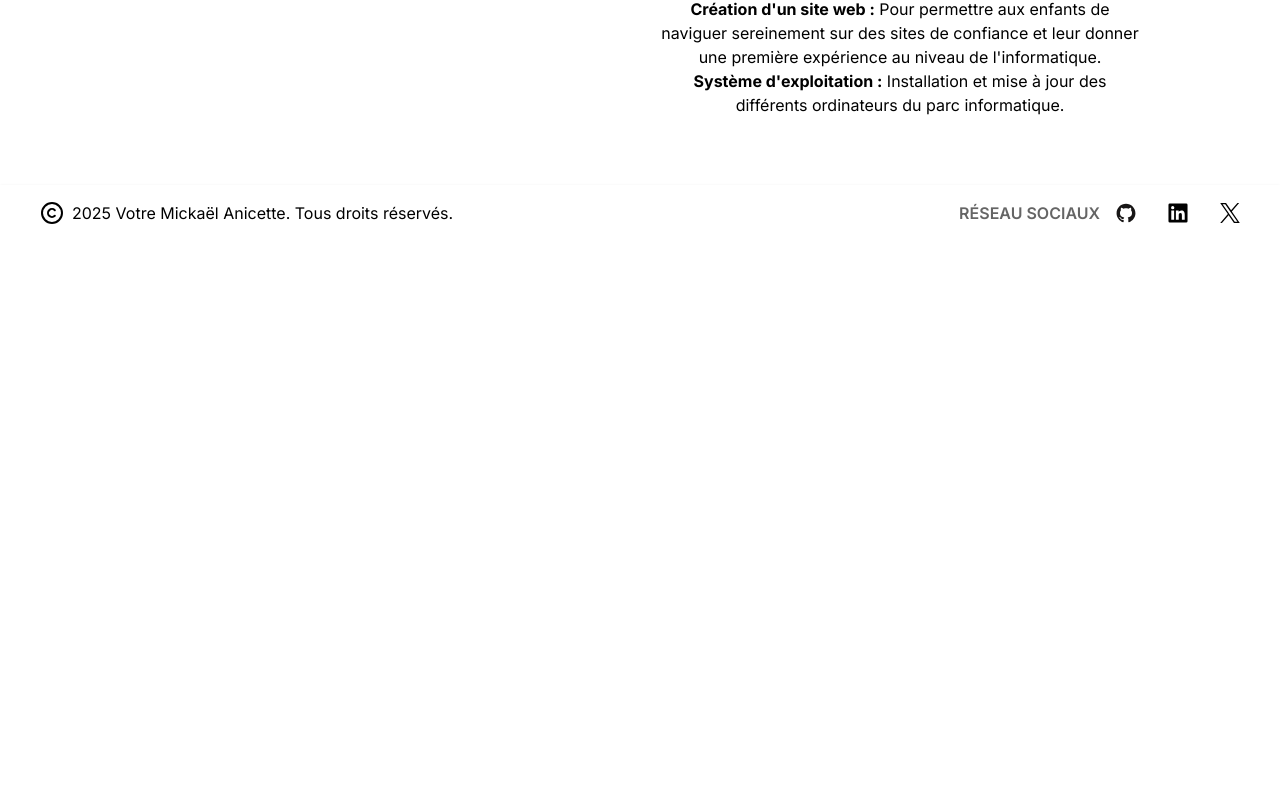
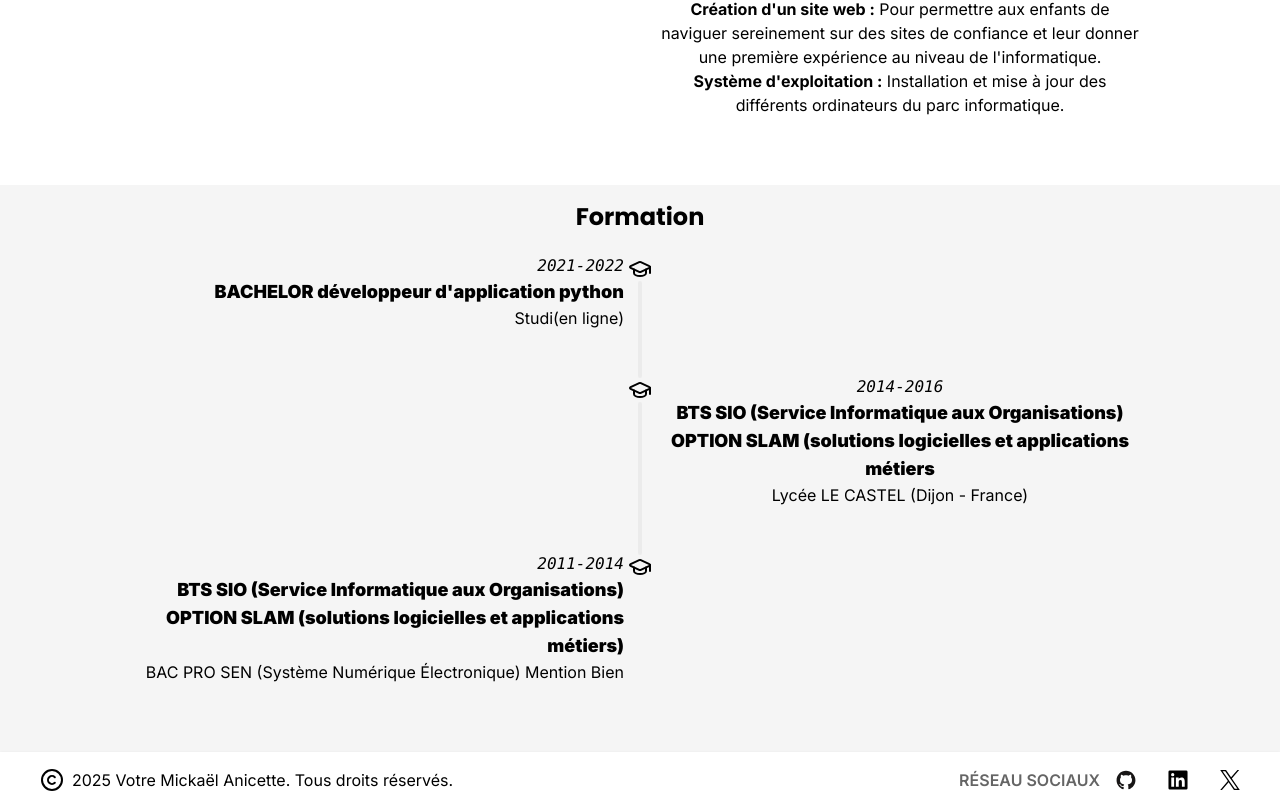
Before and after one commit to mcmikashi/mcmikashi.github.io, a SvelteKit app: page / in a window 1280 px wide. Shown: the part 2242-3050 px from the top of the page. Before the commit the page ends 2483 px from the top, so only its background shows below. Built offline with nearby package versions, Linux system fonts and the light colour scheme.

Commit message:
Add education component

```diff
--- /dev/null
+++ b/src/lib/components/common/Education.svelte
@@ -0,0 +1,53 @@
+<script>
+	import { GraduationCap } from '@lucide/svelte';
+</script>
+
+<section class="hero bg-base-200" id="education">
+	<div class="hero-content text-center">
+		<div class="max-w-5/6">
+			<h3 class="mb-4 text-2xl font-extrabold">Formation</h3>
+			<ul class="timeline timeline-snap-icon max-md:timeline-compact timeline-vertical m-3">
+				<li>
+					<div class="timeline-middle">
+						<GraduationCap />
+					</div>
+					<div class="timeline-start mb-10 md:text-end">
+						<time class="font-mono italic">2021-2022</time>
+						<div class="text-lg font-black">BACHELOR développeur d'application python</div>
+						<p>Studi(en ligne)</p>
+					</div>
+					<hr />
+				</li>
+				<li>
+					<hr />
+					<div class="timeline-middle">
+						<GraduationCap />
+					</div>
+					<div class="timeline-end md:mb-10">
+						<time class="font-mono italic">2014-2016</time>
+						<div class="text-lg font-black">
+							BTS SIO (Service Informatique aux Organisations) OPTION SLAM (solutions logicielles et
+							applications métiers
+						</div>
+						<p>Lycée LE CASTEL (Dijon - France)</p>
+					</div>
+					<hr />
+				</li>
+				<li>
+					<hr />
+					<div class="timeline-middle">
+						<GraduationCap />
+					</div>
+					<div class="timeline-start mb-10 md:text-end">
+						<time class="font-mono italic">2011-2014</time>
+						<div class="text-lg font-black">
+							BTS SIO (Service Informatique aux Organisations) OPTION SLAM (solutions logicielles et
+							applications métiers)
+						</div>
+						<p>BAC PRO SEN (Système Numérique  Électronique) Mention Bien</p>
+					</div>
+				</li>
+			</ul>
+		</div>
+	</div>
+</section>
--- a/src/routes/+page.svelte
+++ b/src/routes/+page.svelte
@@ -1,5 +1,6 @@
 <script>
 	import About from "$lib/components/common/About.svelte";
+	import Education from "$lib/components/common/Education.svelte";
 	import Experience from "$lib/components/common/Experience.svelte";
 	import Hero from "$lib/components/common/Hero.svelte";
 </script>
@@ -8,4 +9,5 @@
 	<Hero/>
 	<About/>
 	<Experience/>
+	<Education/>
 </div>
```
